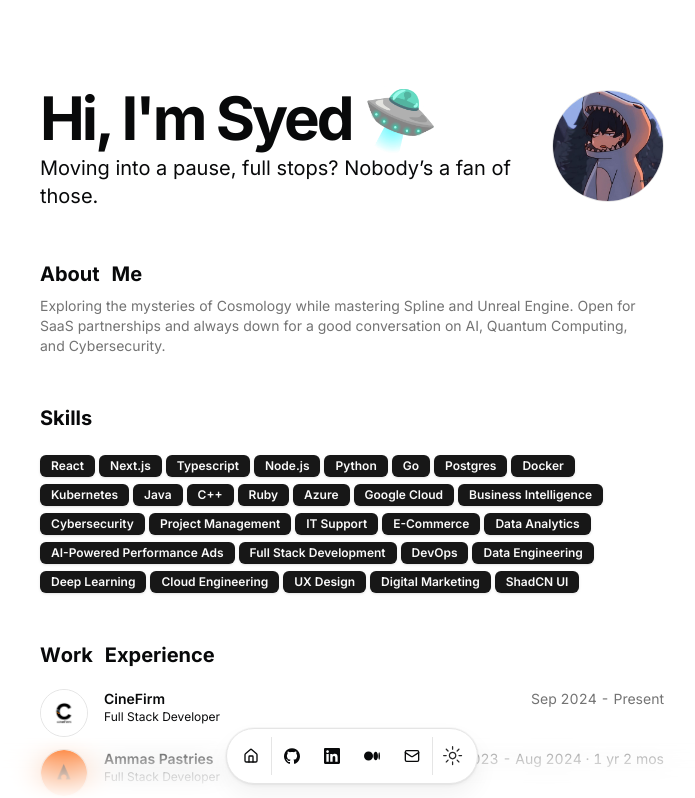
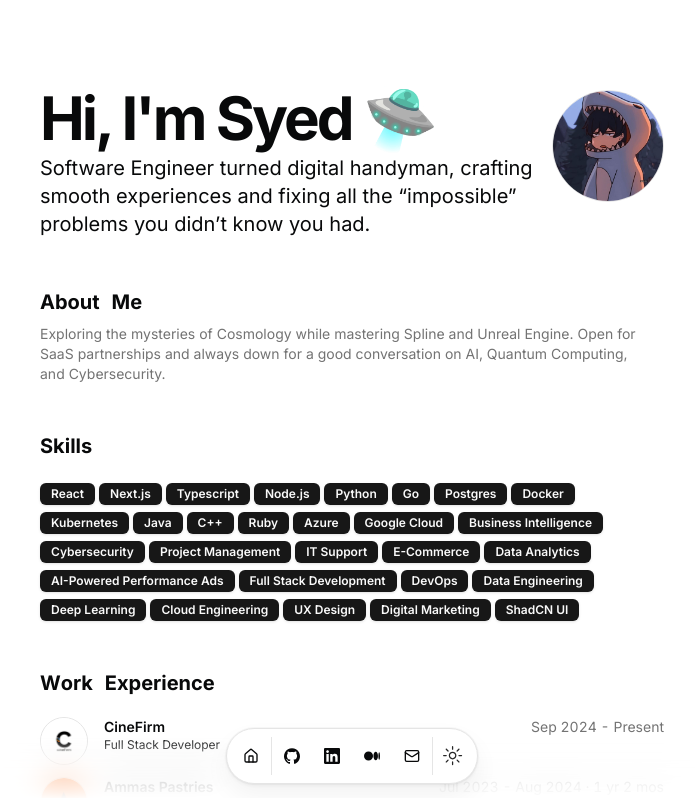
Before and after one commit to SyedMoin-lab/Full-Stack-Task, a Next.js app: page / in a window 1280 px wide. Shown: the top 798 px of the page, without its empty margins (288-983 px from the left). Built offline with nearby package versions, Linux system fonts and the light colour scheme.

Commit message:
Initial commit

```diff
--- a/src/data/resume.tsx
+++ b/src/data/resume.tsx
@@ -8,7 +8,7 @@ export const DATA = {
   location: "Bengaluru, India",
   locationLink: "https://www.google.com/maps/place/Bengaluru",
   description:
-    "Moving into a pause, full stops? Nobody’s a fan of those.",
+    "Software Engineer turned digital handyman, crafting smooth experiences and fixing all the “impossible” problems you didn’t know you had.",
   summary:
     "Exploring the mysteries of Cosmology while mastering Spline and Unreal Engine. Open for SaaS partnerships and always down for a good conversation on AI, Quantum Computing, and Cybersecurity.",
   avatarUrl: "/1011.jpg",
```
